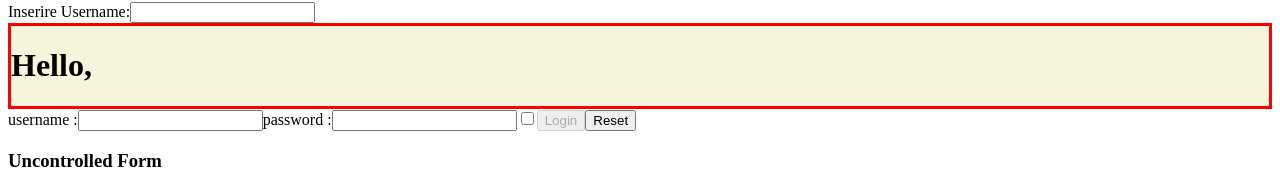
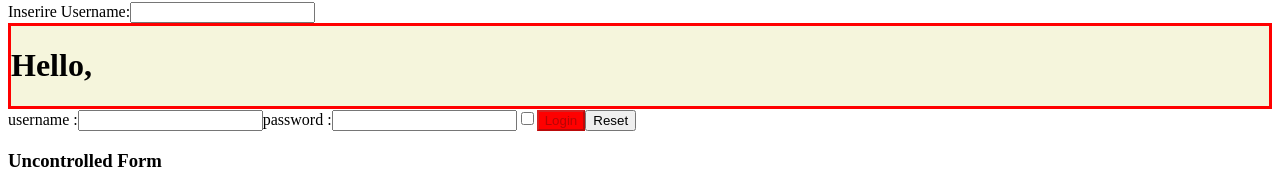
Before and after one commit to MuciFrancesco/react-exercises, a React (Create React App) app: page / in a window 1280 px wide. Shown: the part 388-577 px from the top of the page. Built offline with nearby package versions, Linux system fonts and the light colour scheme.

Commit message:
Styling-components-03

```diff
--- a/src/Login.js
+++ b/src/Login.js
@@ -48,7 +48,10 @@ export class Login extends Component {
             checked={this.state.remember}
             onChange={this.handleChange}
           ></input>
-          <button disabled={!this.state.username || !this.state.password}>
+          <button
+            className={this.state.password.length < 8 ? "red-btn" : "green-btn"}
+            disabled={!this.state.username || !this.state.password}
+          >
             Login
           </button>
           <button type='button' onClick={this.resetForm}>
--- a/src/index.css
+++ b/src/index.css
@@ -2,3 +2,11 @@
     background-color: beige;
     border: 3px solid red;
 }
+
+.red-btn {
+    background-color: red;
+}
+
+.green-btn {
+    background-color: green;
+}
```
